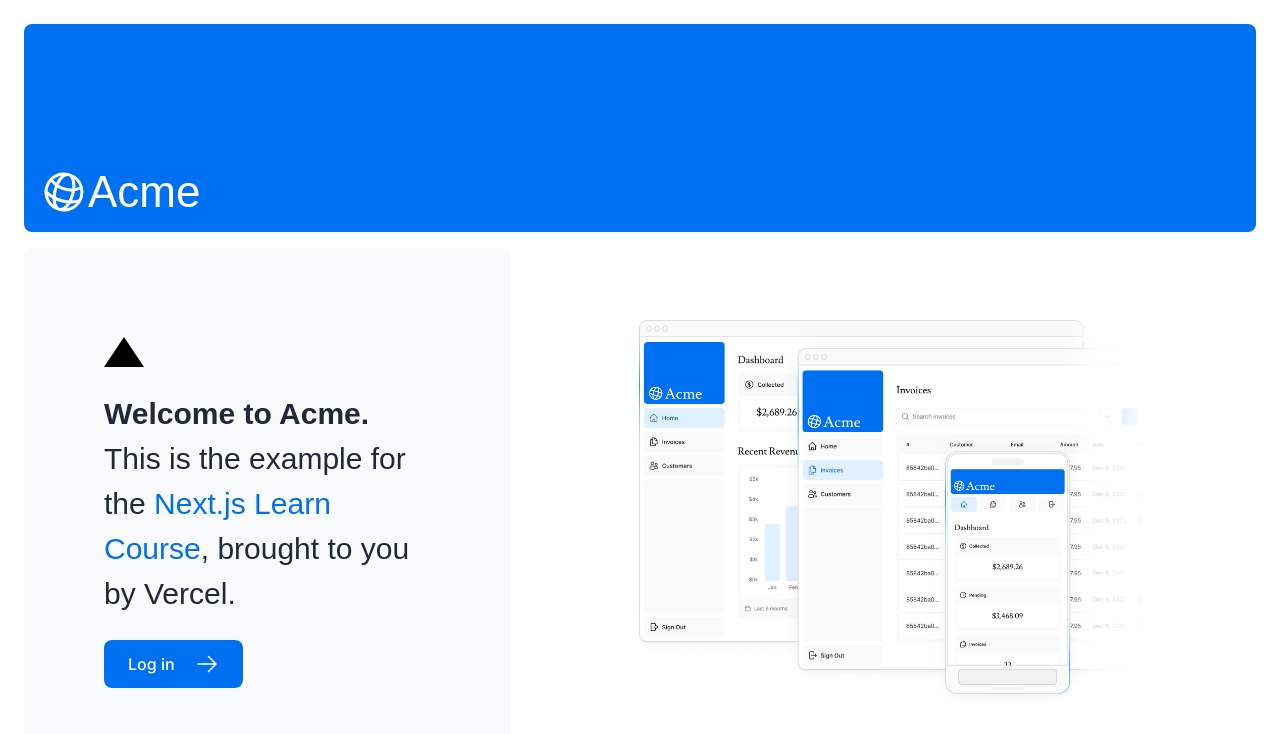
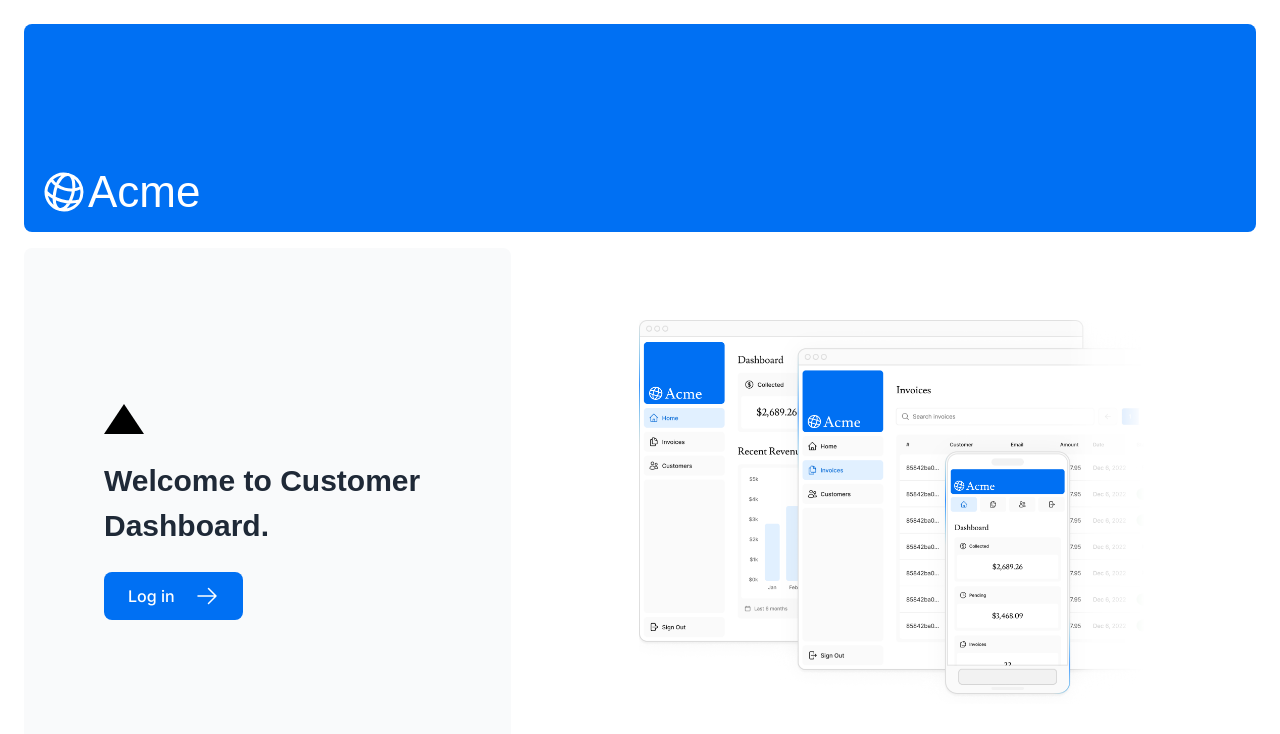
Before and after one commit to abhi-shek-11/nextjs-dashboard, a Next.js app: page / in a window 1280 px wide. Shown: the top 734 px of the page. Built offline with nearby package versions, Linux system fonts and the light colour scheme; a web font is replaced by a local one.

Commit message:
Updated homepage

```diff
--- a/app/page.tsx
+++ b/app/page.tsx
@@ -17,11 +17,7 @@
           <p
             className={`${lusitana.className} text-xl text-gray-800 md:text-3xl md:leading-normal`}
           >
-            <strong>Welcome to Acme.</strong> This is the example for the{" "}
-            <a href="https://nextjs.org/learn/" className="text-blue-500">
-              Next.js Learn Course
-            </a>
-            , brought to you by Vercel.
+            <strong>Welcome to Customer Dashboard.</strong>
           </p>
           <Link
             href="/login"
```
